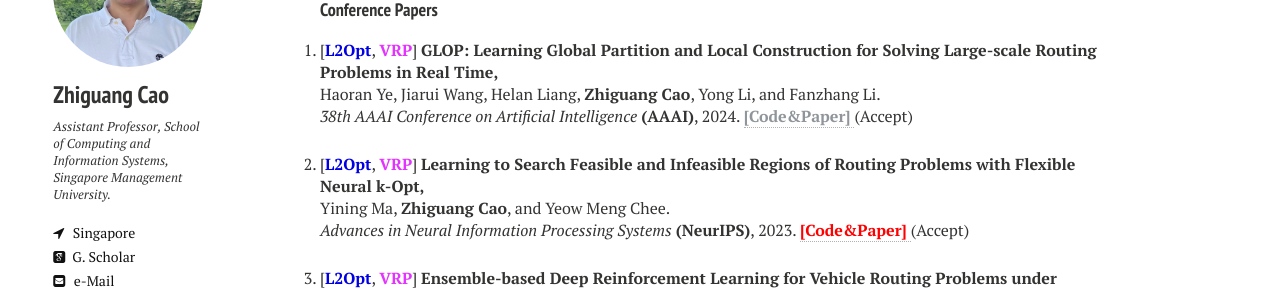
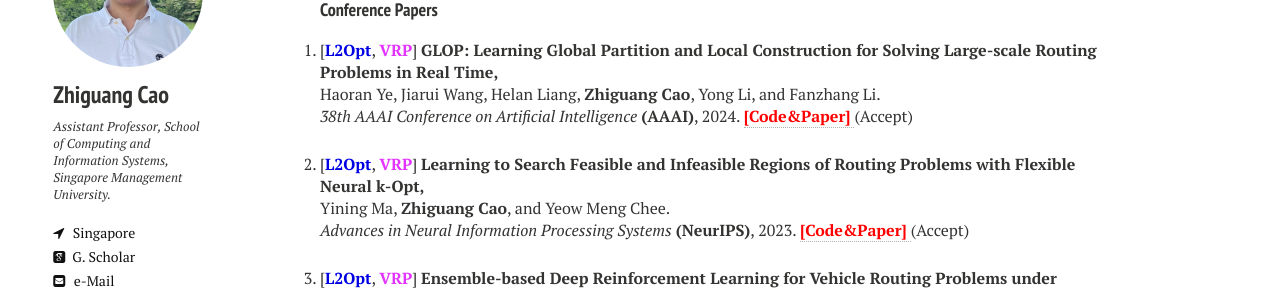
Before and after one commit to zhiguangcaosg/zhiguangcaosg.github.io, a Jekyll site: the page built from publications.md, in a window 1280 px wide. Shown: the part 180-472 px from the top of the page. Built offline with Jekyll 4.4.1, drawn with Linux system fonts in a browser that asks for light colours; nearby versions of some CDN libraries.

Commit message:
Update publications.html

```diff
--- a/_layouts/publications.html
+++ b/_layouts/publications.html
@@ -95,7 +95,7 @@ div.bibtex pre { font-size: 75%; overflow: auto;  width: 100%; padding: 0em 0em;
 <p>
 [<font color="#0000E3"><b>L2Opt</b></font>, <font color="#E333FF"><b>VRP</b></font>] <b>GLOP: Learning Global Partition and Local Construction for Solving Large-scale Routing Problems in Real Time,</b>
 <br> Haoran Ye, Jiarui Wang, Helan Liang, <b>Zhiguang Cao</b>, Yong Li, and Fanzhang Li.<br>
-<i>38th AAAI Conference on Artificial Intelligence</i> <b>(AAAI)</b>, 2024. <a href="https://zhiguangcaosg.github.io/publications/"> <font color="#8F959A"><b>[Code&Paper]</b> </font></a> (Accept)
+<i>38th AAAI Conference on Artificial Intelligence</i> <b>(AAAI)</b>, 2024. <a href="https://github.com/henry-yeh/GLOP?tab=readme-ov-file" target="_blank"> <font color="#FF0000"><b>[Code&Paper]</b> </font></a> (Accept)
 </p>
 </li>
 
```
